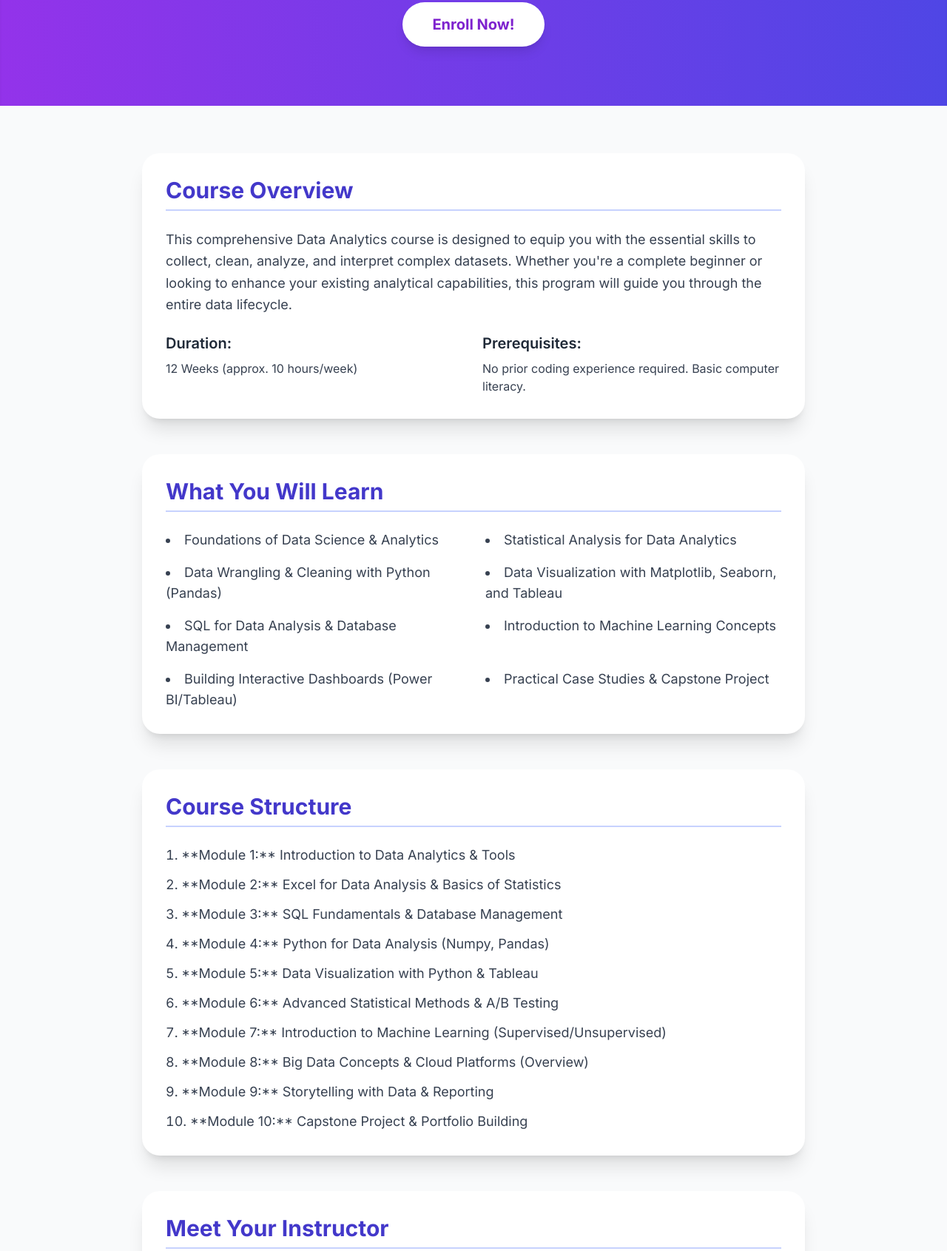
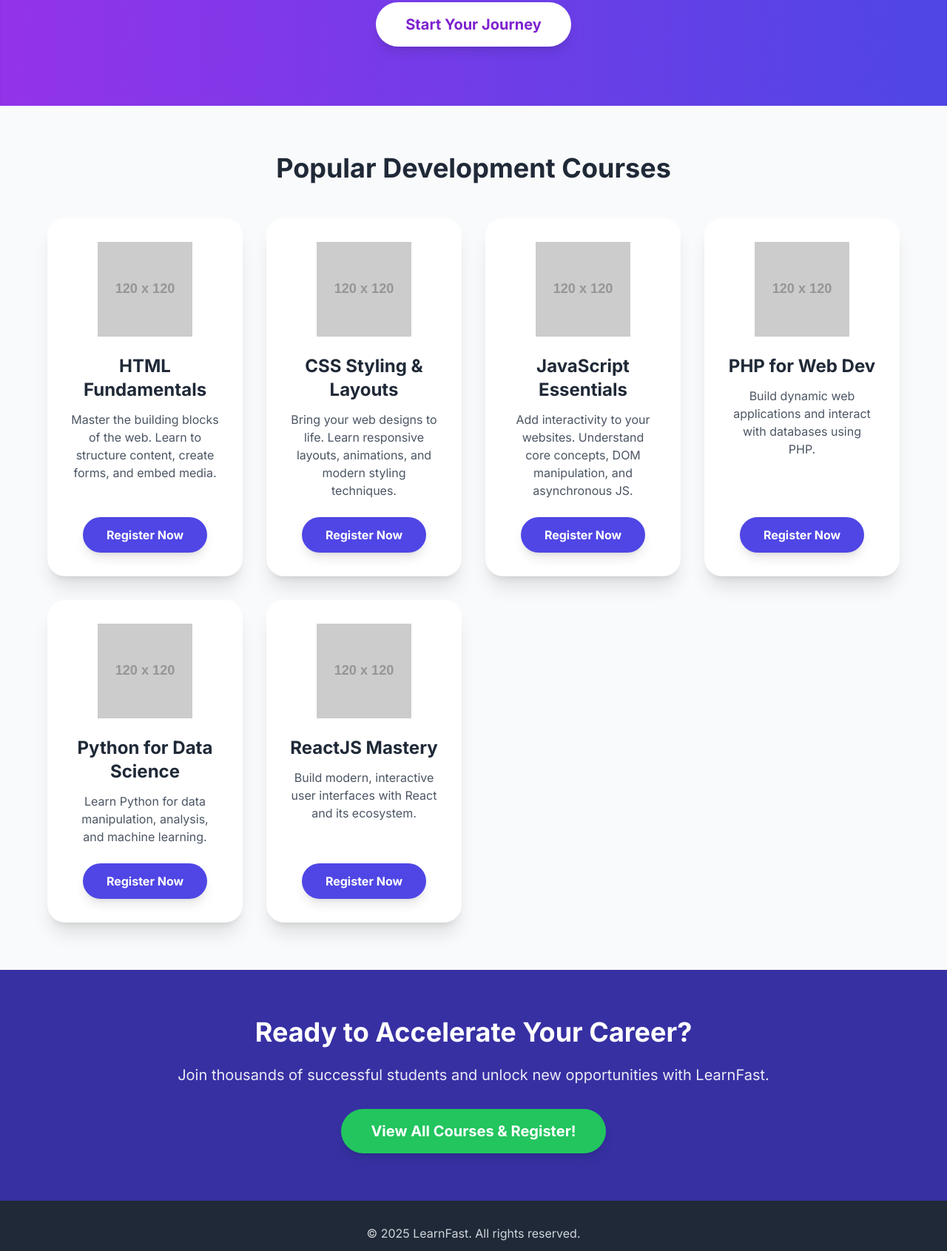
Before and after one commit to Bashd127/Online-Course-GA4, a plain HTML site: page course.html in a window 1280 px wide. Shown: the part 397-2088 px from the top of the page at 74% size. Drawn offline with nearby package versions, Linux system fonts and the light colour scheme; placeholder pictures from the web are drawn by us.

Commit message:
Update course.html

```diff
--- a/course.html
+++ b/course.html
@@ -12,7 +12,7 @@
 </script>
     <meta charset="UTF-8">
     <meta name="viewport" content="width=device-width, initial-scale=1.0">
-    <title>LearnFast - Master Data Analytics Course</title>
+    <title>LearnFast - Explore Our Courses</title>
     <!-- Tailwind CSS CDN -->
     <script src="https://cdn.tailwindcss.com"></script>
     <style>
@@ -47,103 +47,119 @@
         </div>
     </nav>
 
-    <!-- Course Hero Section -->
+    <!-- Courses Hero Section -->
     <header class="bg-gradient-to-r from-purple-600 to-indigo-600 text-white py-20 px-4 text-center shadow-inner">
         <div class="container mx-auto">
             <h1 class="text-6xl md:text-7xl font-extrabold leading-tight mb-6">
-                Master Data Analytics: From Zero to Hero
+                Explore Our Diverse Course Catalog
             </h1>
             <p class="text-2xl md:text-3xl mb-8 opacity-90">
-                Transform data into powerful insights and drive business growth.
+                Find the perfect path to accelerate your skills in tech.
             </p>
             <a href="register.html" class="inline-block bg-white text-purple-700 font-bold text-xl py-4 px-10 rounded-full shadow-lg hover:bg-purple-100 transition duration-300 transform hover:scale-105">
-                Enroll Now!
+                Start Your Journey
             </a>
         </div>
     </header>
 
-    <!-- Main Content Section: Course Details -->
+    <!-- Main Content Section: Course Listings -->
     <main class="flex-grow py-16 px-4 bg-gray-50">
-        <div class="container mx-auto max-w-4xl">
+        <div class="container mx-auto max-w-6xl">
+            <h2 class="text-4xl font-bold text-center mb-12 text-gray-800">
+                Popular Development Courses
+            </h2>
 
-            <!-- Course Overview -->
-            <section class="bg-white rounded-3xl shadow-xl p-8 mb-12 transform transition duration-300 hover:scale-[1.01] hover:shadow-2xl">
-                <h2 class="text-3xl font-bold text-indigo-700 mb-6 border-b-2 border-indigo-200 pb-2">Course Overview</h2>
-                <p class="text-lg text-gray-700 leading-relaxed mb-6">
-                    This comprehensive Data Analytics course is designed to equip you with the essential skills to collect, clean, analyze, and interpret complex datasets. Whether you're a complete beginner or looking to enhance your existing analytical capabilities, this program will guide you through the entire data lifecycle.
-                </p>
-                <div class="grid grid-cols-1 md:grid-cols-2 gap-6 text-gray-700">
-                    <div>
-                        <h4 class="text-xl font-semibold text-gray-800 mb-2">Duration:</h4>
-                        <p>12 Weeks (approx. 10 hours/week)</p>
-                    </div>
-                    <div>
-                        <h4 class="text-xl font-semibold text-gray-800 mb-2">Prerequisites:</h4>
-                        <p>No prior coding experience required. Basic computer literacy.</p>
-                    </div>
+            <div class="grid grid-cols-1 md:grid-cols-2 lg:grid-cols-3 xl:grid-cols-4 gap-8">
+
+                <!-- Course Card: HTML Fundamentals -->
+                <div class="bg-white rounded-3xl shadow-xl p-8 text-center flex flex-col items-center transform transition duration-300 hover:scale-[1.03] hover:shadow-2xl">
+                    <img src="https://placehold.co/120x120/F06529/ffffff?text=HTML5" alt="HTML5 Logo" class="w-32 h-32 mb-6 object-contain">
+                    <h3 class="text-2xl font-bold text-gray-800 mb-3">HTML Fundamentals</h3>
+                    <p class="text-gray-600 mb-6 flex-grow">
+                        Master the building blocks of the web. Learn to structure content, create forms, and embed media.
+                    </p>
+                    <a href="register.html" class="inline-block bg-indigo-600 text-white font-bold py-3 px-8 rounded-full shadow-lg hover:bg-indigo-700 transition duration-300 transform hover:-translate-y-1">
+                        Register Now
+                    </a>
                 </div>
-            </section>
 
-            <!-- What You Will Learn -->
-            <section class="bg-white rounded-3xl shadow-xl p-8 mb-12 transform transition duration-300 hover:scale-[1.01] hover:shadow-2xl">
-                <h2 class="text-3xl font-bold text-indigo-700 mb-6 border-b-2 border-indigo-200 pb-2">What You Will Learn</h2>
-                <ul class="grid grid-cols-1 md:grid-cols-2 gap-x-8 gap-y-4 text-lg text-gray-700 list-disc list-inside">
-                    <li>Foundations of Data Science & Analytics</li>
-                    <li>Statistical Analysis for Data Analytics</li>
-                    <li>Data Wrangling & Cleaning with Python (Pandas)</li>
-                    <li>Data Visualization with Matplotlib, Seaborn, and Tableau</li>
-                    <li>SQL for Data Analysis & Database Management</li>
-                    <li>Introduction to Machine Learning Concepts</li>
-                    <li>Building Interactive Dashboards (Power BI/Tableau)</li>
-                    <li>Practical Case Studies & Capstone Project</li>
-                </ul>
-            </section>
+                <!-- Course Card: CSS Styling -->
+                <div class="bg-white rounded-3xl shadow-xl p-8 text-center flex flex-col items-center transform transition duration-300 hover:scale-[1.03] hover:shadow-2xl">
+                    <img src="https://placehold.co/120x120/264de4/ffffff?text=CSS3" alt="CSS3 Logo" class="w-32 h-32 mb-6 object-contain">
+                    <h3 class="text-2xl font-bold text-gray-800 mb-3">CSS Styling & Layouts</h3>
+                    <p class="text-gray-600 mb-6 flex-grow">
+                        Bring your web designs to life. Learn responsive layouts, animations, and modern styling techniques.
+                    </p>
+                    <a href="register.html" class="inline-block bg-indigo-600 text-white font-bold py-3 px-8 rounded-full shadow-lg hover:bg-indigo-700 transition duration-300 transform hover:-translate-y-1">
+                        Register Now
+                    </a>
+                </div>
 
-            <!-- Course Structure -->
-            <section class="bg-white rounded-3xl shadow-xl p-8 mb-12 transform transition duration-300 hover:scale-[1.01] hover:shadow-2xl">
-                <h2 class="text-3xl font-bold text-indigo-700 mb-6 border-b-2 border-indigo-200 pb-2">Course Structure</h2>
-                <ol class="list-decimal list-inside text-lg text-gray-700 space-y-3">
-                    <li>**Module 1:** Introduction to Data Analytics & Tools</li>
-                    <li>**Module 2:** Excel for Data Analysis & Basics of Statistics</li>
-                    <li>**Module 3:** SQL Fundamentals & Database Management</li>
-                    <li>**Module 4:** Python for Data Analysis (Numpy, Pandas)</li>
-                    <li>**Module 5:** Data Visualization with Python & Tableau</li>
-                    <li>**Module 6:** Advanced Statistical Methods & A/B Testing</li>
-                    <li>**Module 7:** Introduction to Machine Learning (Supervised/Unsupervised)</li>
-                    <li>**Module 8:** Big Data Concepts & Cloud Platforms (Overview)</li>
-                    <li>**Module 9:** Storytelling with Data & Reporting</li>
-                    <li>**Module 10:** Capstone Project & Portfolio Building</li>
-                </ol>
-            </section>
+                <!-- Course Card: JavaScript Basics -->
+                <div class="bg-white rounded-3xl shadow-xl p-8 text-center flex flex-col items-center transform transition duration-300 hover:scale-[1.03] hover:shadow-2xl">
+                    <img src="https://placehold.co/120x120/F7DF1E/000000?text=JS" alt="JavaScript Logo" class="w-32 h-32 mb-6 object-contain">
+                    <h3 class="text-2xl font-bold text-gray-800 mb-3">JavaScript Essentials</h3>
+                    <p class="text-gray-600 mb-6 flex-grow">
+                        Add interactivity to your websites. Understand core concepts, DOM manipulation, and asynchronous JS.
+                    </p>
+                    <a href="register.html" class="inline-block bg-indigo-600 text-white font-bold py-3 px-8 rounded-full shadow-lg hover:bg-indigo-700 transition duration-300 transform hover:-translate-y-1">
+                        Register Now
+                    </a>
+                </div>
 
-            <!-- Instructor Section -->
-            <section class="bg-white rounded-3xl shadow-xl p-8 mb-12 transform transition duration-300 hover:scale-[1.01] hover:shadow-2xl">
-                <h2 class="text-3xl font-bold text-indigo-700 mb-6 border-b-2 border-indigo-200 pb-2">Meet Your Instructor</h2>
-                <div class="flex flex-col md:flex-row items-center gap-6">
-                    <img src="https://placehold.co/150x150/a78bfa/ffffff?text=Jane+Doe" alt="Instructor Jane Doe" class="rounded-full w-36 h-36 object-cover shadow-md">
-                    <div>
-                        <h3 class="text-2xl font-bold text-gray-800 mb-2">Jane Doe, Ph.D.</h3>
-                        <p class="text-gray-700 leading-relaxed">
-                            Dr. Jane Doe is a lead Data Scientist with over 15 years of experience in the tech industry, specializing in predictive analytics and machine learning. She has a passion for teaching and helping students unlock their potential in data.
-                        </p>
-                    </div>
+                <!-- Course Card: PHP Web Development -->
+                <div class="bg-white rounded-3xl shadow-xl p-8 text-center flex flex-col items-center transform transition duration-300 hover:scale-[1.03] hover:shadow-2xl">
+                    <img src="https://placehold.co/120x120/777BB4/ffffff?text=PHP" alt="PHP Logo" class="w-32 h-32 mb-6 object-contain">
+                    <h3 class="text-2xl font-bold text-gray-800 mb-3">PHP for Web Dev</h3>
+                    <p class="text-gray-600 mb-6 flex-grow">
+                        Build dynamic web applications and interact with databases using PHP.
+                    </p>
+                    <a href="register.html" class="inline-block bg-indigo-600 text-white font-bold py-3 px-8 rounded-full shadow-lg hover:bg-indigo-700 transition duration-300 transform hover:-translate-y-1">
+                        Register Now
+                    </a>
                 </div>
-            </section>
 
-            <!-- Pricing & Enrollment -->
-            <section class="bg-gradient-to-r from-green-500 to-teal-500 text-white rounded-3xl shadow-2xl p-8 text-center">
-                <h2 class="text-4xl font-bold mb-4">Ready to Enroll?</h2>
-                <p class="text-2xl mb-6">Invest in your future and become a certified Data Analytics Professional!</p>
-                <div class="text-6xl font-extrabold mb-8">
-                    $999 <span class="text-3xl font-semibold opacity-80"> (One-time Payment)</span>
+                <!-- Add more courses here following the same structure if needed -->
+                <!-- Course Card: Python for Data Science -->
+                <div class="bg-white rounded-3xl shadow-xl p-8 text-center flex flex-col items-center transform transition duration-300 hover:scale-[1.03] hover:shadow-2xl">
+                    <img src="https://placehold.co/120x120/3776AB/ffffff?text=Python" alt="Python Logo" class="w-32 h-32 mb-6 object-contain">
+                    <h3 class="text-2xl font-bold text-gray-800 mb-3">Python for Data Science</h3>
+                    <p class="text-gray-600 mb-6 flex-grow">
+                        Learn Python for data manipulation, analysis, and machine learning.
+                    </p>
+                    <a href="register.html" class="inline-block bg-indigo-600 text-white font-bold py-3 px-8 rounded-full shadow-lg hover:bg-indigo-700 transition duration-300 transform hover:-translate-y-1">
+                        Register Now
+                    </a>
                 </div>
-                <a href="register.html" class="inline-block bg-white text-green-700 font-bold text-xl py-4 px-12 rounded-full shadow-lg hover:bg-green-100 transition duration-300 transform hover:scale-105">
-                    Apply Now & Secure Your Spot!
-                </a>
-            </section>
 
+                 <!-- Course Card: ReactJS Mastery -->
+                 <div class="bg-white rounded-3xl shadow-xl p-8 text-center flex flex-col items-center transform transition duration-300 hover:scale-[1.03] hover:shadow-2xl">
+                    <img src="https://placehold.co/120x120/61DAFB/000000?text=React" alt="ReactJS Logo" class="w-32 h-32 mb-6 object-contain">
+                    <h3 class="text-2xl font-bold text-gray-800 mb-3">ReactJS Mastery</h3>
+                    <p class="text-gray-600 mb-6 flex-grow">
+                        Build modern, interactive user interfaces with React and its ecosystem.
+                    </p>
+                    <a href="register.html" class="inline-block bg-indigo-600 text-white font-bold py-3 px-8 rounded-full shadow-lg hover:bg-indigo-700 transition duration-300 transform hover:-translate-y-1">
+                        Register Now
+                    </a>
+                </div>
+
+            </div>
         </div>
     </main>
+
+    <!-- Call to Action Section -->
+    <section class="bg-indigo-800 text-white py-16 px-4 text-center">
+        <div class="container mx-auto">
+            <h2 class="text-4xl font-bold mb-6">Ready to Accelerate Your Career?</h2>
+            <p class="text-xl mb-8 opacity-90">
+                Join thousands of successful students and unlock new opportunities with LearnFast.
+            </p>
+            <a href="register.html" class="inline-block bg-green-500 text-white font-bold text-xl py-4 px-10 rounded-full shadow-lg hover:bg-green-600 transition duration-300 transform hover:scale-105">
+                View All Courses & Register!
+            </a>
+        </div>
+    </section>
 
     <!-- Footer -->
     <footer class="bg-gray-800 text-gray-300 py-8 px-4 text-center mt-auto">
```
